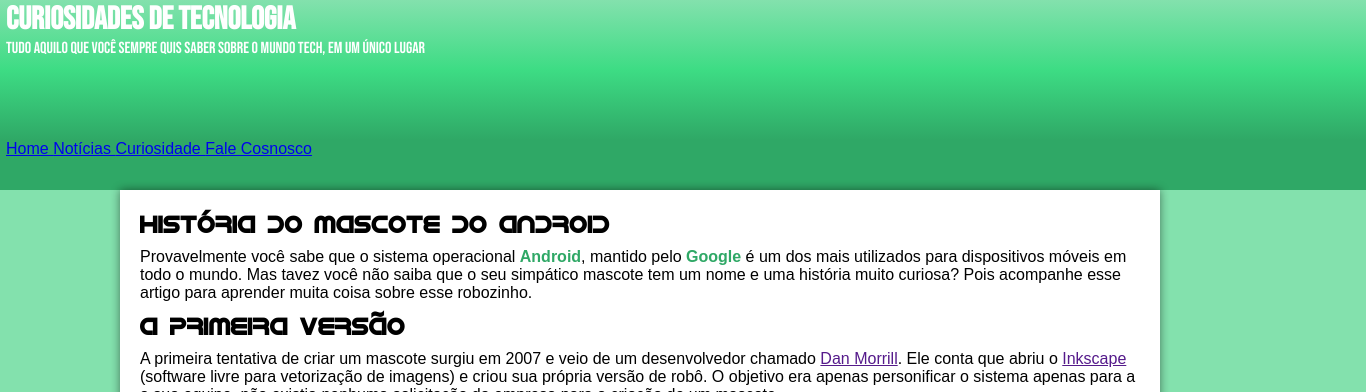
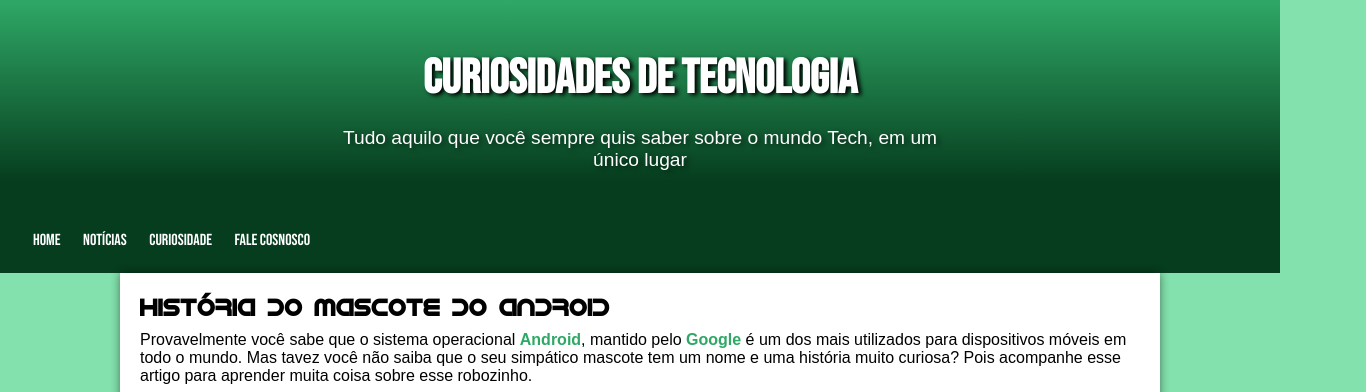
Before and after one commit to ghoulswitch/mini-projeto-guanabara, a plain HTML site: page index.html in a window 1280 px wide. Shown: the top 392 px of the page, 1366 px wide, since content can reach past the window. Drawn offline with Linux system fonts and the light colour scheme.

Commit message:
header + nav

```diff
--- a/src/estilos.css
+++ b/src/estilos.css
@@ -23,36 +23,52 @@
 
 body {
     margin: 0; /*remove as margens padrão do navegador*/
-    padding: 0;
     background-color:var(--cor1);
 }
 
 header {
     font-family: var(--fonte-destque);
-    background-image: linear-gradient( 180deg, #83E1AD, #3DDC84, #2FA866);
-    width: 1360px;
-    height: 140px;
-    padding: 0 0 0 6px;
-    position: static;
+    background-image: linear-gradient( to bottom, var(--cor3), var(--cor5));
+    min-height: 140px;
+    padding: 18px 0 0 0;
+    text-align: center;
 }
 
 header > h1#titulo-principal {
+    font-family: var(--fonte-destque);
     color: white;
-    margin: 0;
-    /*font-family: Arial, Helvetica, sans-serif;*/
+    margin-bottom: 20px;
+    font-size: 3em;
+    text-shadow: 3px 2px 4px black;
 }
 
 header > p.titulo-subtexto {
+    font-family:var(--fonte-padrao);
     color: white;
-    margin: 0;
+    margin: auto;
+    font-size: 1.2em;
+    max-width: 600px;
+    padding: 0 6px 10px 6px;
+    text-shadow: 3px 2px 5px rgba(0, 0, 0, 0.534);
 }
 
 nav {
     font-family: var(--fonte-padrao);
+    background-color: var(--cor5);
+    padding: 50px 23px 23px 23px;
+}
+
+nav > a {
+    font-family: var(--fonte-destque);
+    color: white;
+    text-decoration: none;
+    padding: 10px;
+}
+
+nav > a:hover {
     background-color: #2FA866;
-    width: 1360px;
-    height: 50px;
-    padding: 0 0 0 6px;
+    color: #062D1E;
+    border-radius: 3px;
 }
 
 main {
```
